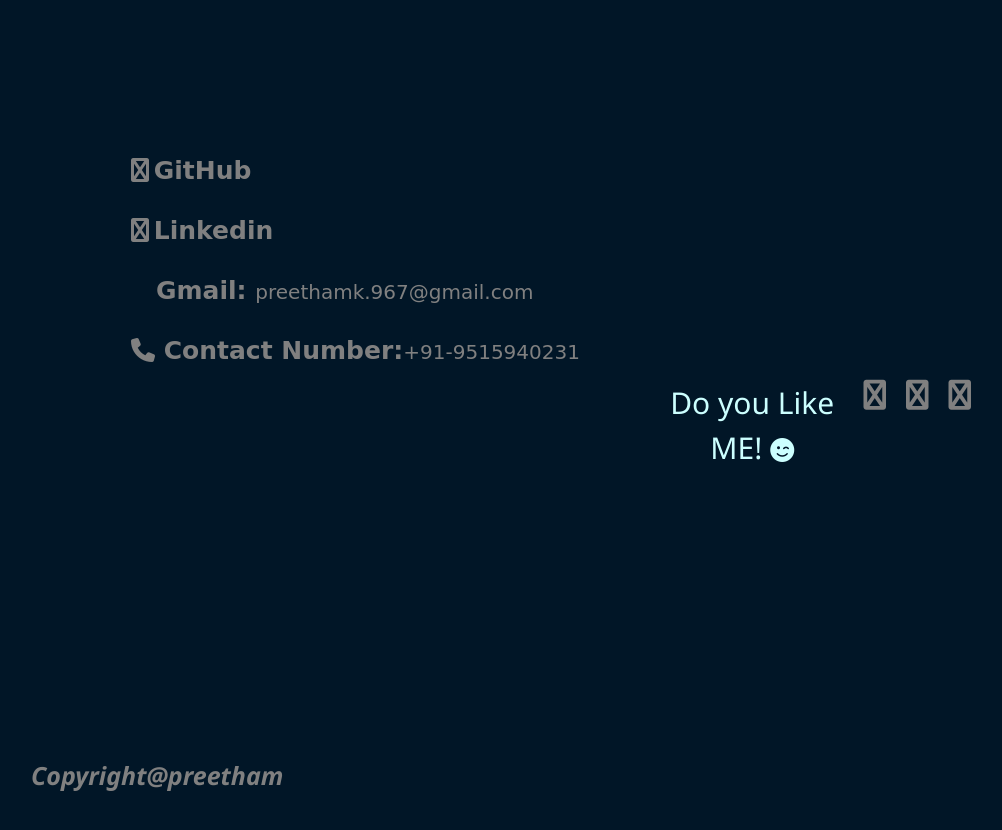
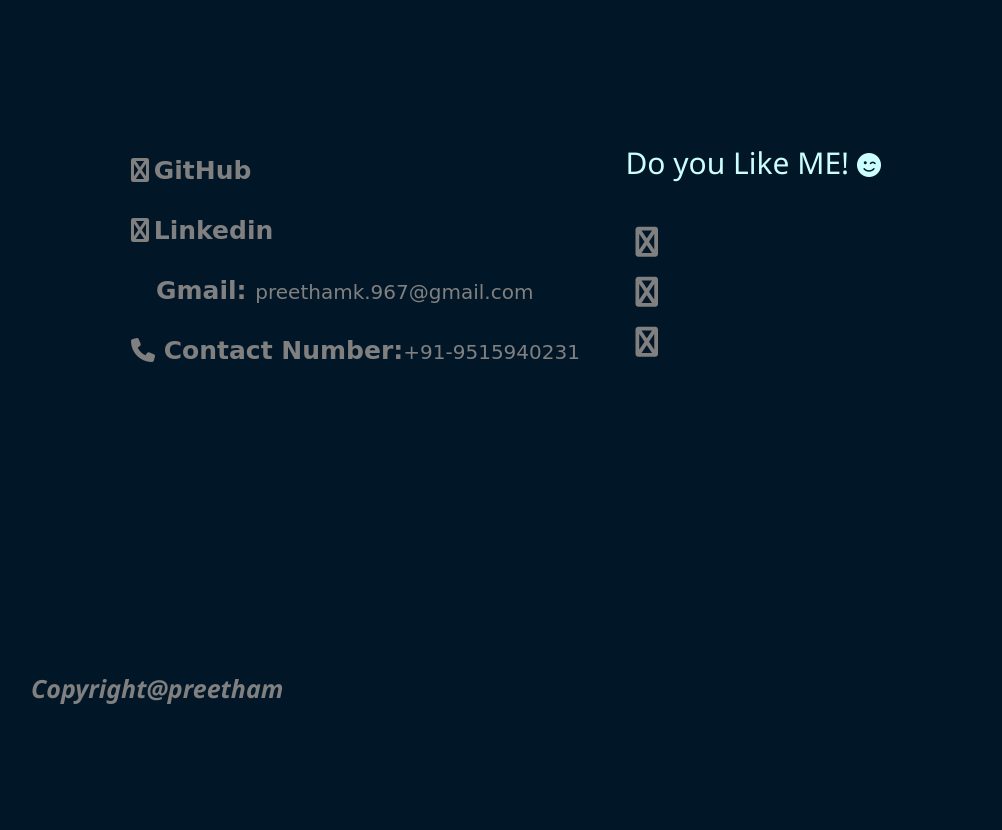
Before and after one commit to PREETHAM-9515/PREETHAM-9515.github.io, a plain HTML site: page index.html in a window 1280 px wide. Shown: the part 4205-5035 px from the top of the page, without its empty margins (219-1221 px from the left). Drawn offline with nearby package versions, Linux system fonts and the light colour scheme.

Commit message:
Update port.css

```diff
--- a/port.css
+++ b/port.css
@@ -115,13 +115,21 @@ cursor: pointer;
 
 
 }
+
 .doyou{
 
 
-  padding-left:70%;
-  display: inline-flex;
+  float:right;
+  cursor: pointer;
   position: relative;
+  bottom:240px;
+  right:100px;
 }
+.doyou i:hover{
+  color:red;
+
+}
+
 
 
 
```
